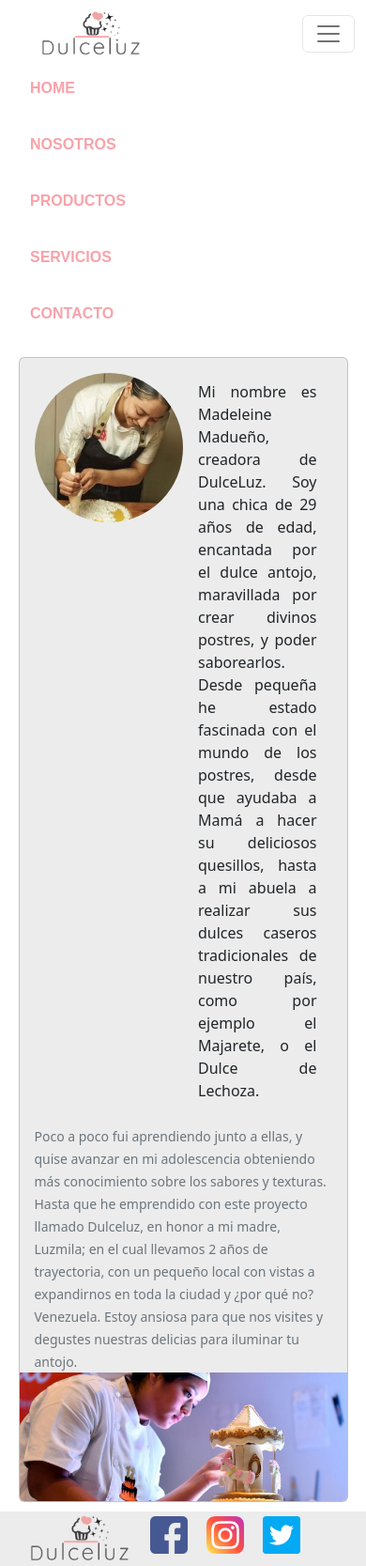
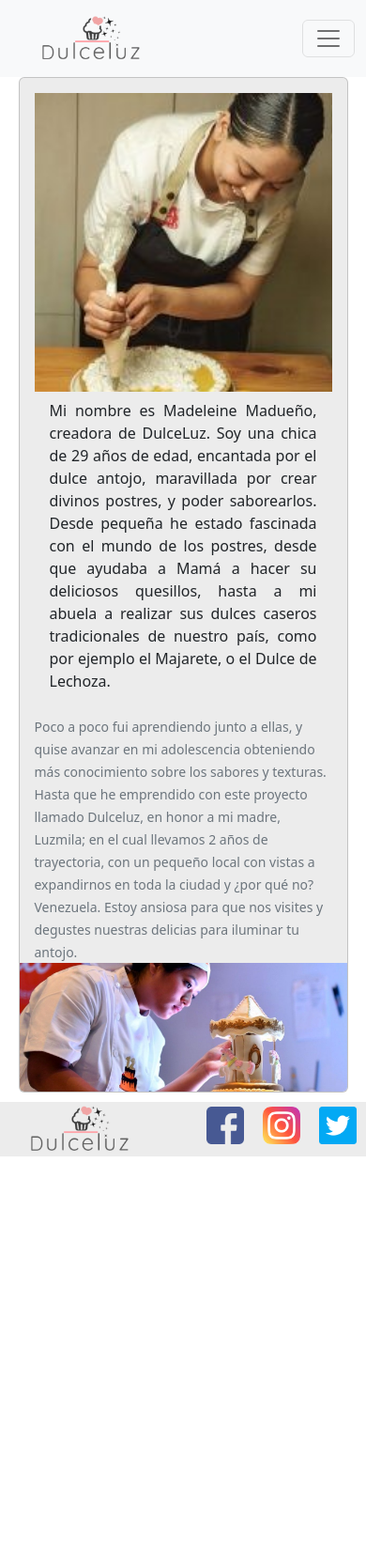
Before and after one commit to leojosem/Proyecto-Final, a website: page nosotros.html in a window 390 px wide. Shown: the whole page at 94% size. After the commit the page ends 1241 px from the top, so only its background shows below. Drawn offline with nearby package versions, Linux system fonts and the light colour scheme.

Commit message:
actualizando

```diff
--- a/nosotros.html
+++ b/nosotros.html
@@ -13,57 +13,98 @@
   </head>
 
   <body>
-    <header >
-        <nav class="navbar navbar-expand-lg sticky-md-top">
+    <header>
+      <nav class="navbar navbar-expand-lg bg-light d-flex">
         <div class="container-fluid">
-                <img src="media/logo.png" class="logo" alt="logo">
-              <button class="navbar-toggler" type="button" data-bs-toggle="collapse" data-bs-target="#navbarSupportedContent" aria-controls="navbarSupportedContent" aria-expanded="false" aria-label="Toggle navigation">
+          <a class="navbar-brand" href="./index.html"
+            ><img src="./media/logo.png" alt=""
+          /></a>
+          <button
+            class="navbar-toggler"
+            type="button"
+            data-bs-toggle="collapse"
+            data-bs-target="#navbarNav"
+            aria-controls="navbarNav"
+            aria-expanded="false"
+            aria-label="Toggle navigation"
+          >
             <span class="navbar-toggler-icon"></span>
           </button>
-              <div class="collapse navbar-collapse d-flex  align-items-center" id="navbarSupportedContent">
-                <ul class="navbar-nav me-auto mb-2 mb-lg-0 cabecera__lista justify-content-end ">
-                  <li class="nav-item cabecera__lista__item">
-                    <a class="nav-link" aria-current="page" href="index.html">HOME</a>
+          <div class="collapse navbar-collapse justify-content-end" id="navbarNav">
+            <ul
+              class="navbar-nav  mb-2 mb-lg-0 cabecera__lista justify-content-end"
+            >
+              <li class="nav-item cabecera_lista_item d-flex justify-content-center">
+                <a class="nav-link" aria-current="page" href="index.html"
+                  >HOME</a
+                >
               </li>
-                  <li class="nav-item cabecera__lista__item">
+              <li class="nav-item cabecera_lista_item d-flex justify-content-center">
                 <a class="nav-link" href="nosotros.html">NOSOTROS</a>
               </li>
-                  <li class="nav-item cabecera__lista__item">
-                    <a class="nav-link" href="productos.html" >PRODUCTOS</a>
+              <li class="nav-item cabecera_lista_item d-flex justify-content-center">
+                <a class="nav-link" href="productos.html">PRODUCTOS</a>
               </li>
-                  <li class="nav-item cabecera__lista__item">
+              <li class="nav-item cabecera_lista_item d-flex justify-content-center">
                 <a class="nav-link" href="servicios.html">SERVICIOS</a>
               </li>
-                  <li class="nav-item cabecera__lista__item">
+              <li class="nav-item cabecera_lista_item d-flex justify-content-center">
                 <a class="nav-link" href="contacto.html">CONTACTO</a>
               </li>
             </ul>
-
           </div>
         </div>
       </nav>
     </header>
-
+<main>
   <main>
     <section class="d-flex justify-content-center">
-      <div class="card d-flex ">
-        <div class="card-body d-flex">
-            <img src="media/repostera.png" class="repostera" alt="Repostera">
-            <p class="card-text1 my-2 px-3 align-items-center ">Mi nombre es Madeleine Madueño, creadora de DulceLuz. Soy una chica de 29 años de edad, encantada por el dulce antojo, maravillada por crear divinos postres, y poder saborearlos. Desde pequeña he estado fascinada con el mundo de los postres, desde que ayudaba a Mamá a hacer su deliciosos quesillos, hasta a mi abuela a realizar sus dulces caseros tradicionales de nuestro país, como por ejemplo el Majarete, o el Dulce de Lechoza.</p>
+      <div class="card d-block d-md-flex">
+        <div class="card-body d-block d-md-flex">
+          <img
+            src="media/repostera.png"
+            class="repostera w-100"
+            alt="Repostera"
+          />
+          <p class="card-text1 my-2 px-3 align-items-center">
+              Mi nombre es Madeleine Madueño, creadora de DulceLuz. Soy una
+            chica de 29 años de edad, encantada por el dulce antojo,
+            maravillada por crear divinos postres, y poder saborearlos. Desde
+            pequeña he estado fascinada con el mundo de los postres, desde que
+            ayudaba a Mamá a hacer su deliciosos quesillos, hasta a mi abuela
+            a realizar sus dulces caseros tradicionales de nuestro país, como
+            por ejemplo el Majarete, o el Dulce de Lechoza.
+          </p>
         </div>
-          <p class="card-text2 px-3 my-0"><small class="text-muted"> Poco a poco fui aprendiendo junto a ellas, y quise avanzar en mi adolescencia obteniendo más conocimiento sobre los sabores y texturas. Hasta que he emprendido con este proyecto llamado Dulceluz, en honor a mi madre, Luzmila; en el cual llevamos 2 años de trayectoria, con un pequeño local con vistas a expandirnos en toda la ciudad y ¿por qué no? Venezuela. Estoy ansiosa para que nos visites y degustes nuestras delicias para iluminar tu antojo.</small></p>
+        <p class="card-text2 px-3 my-0">
+          <small class="text-muted">
+              Poco a poco fui aprendiendo junto a ellas, y quise avanzar en mi
+            adolescencia obteniendo más conocimiento sobre los sabores y
+            texturas. Hasta que he emprendido con este proyecto llamado
+            Dulceluz, en honor a mi madre, Luzmila; en el cual llevamos 2 años
+            de trayectoria, con un pequeño local con vistas a expandirnos en
+            toda la ciudad y ¿por qué no? Venezuela. Estoy ansiosa para que
+            nos visites y degustes nuestras delicias para iluminar tu
+            antojo.</small
+          >
+        </p>
 
-        <img src="media/repostero.png" class="card-img-bottom" alt="Repostera decorando ">
+        <img
+          src="media/repostero.png"
+          class="card-img-bottom"
+          alt="Repostera decorando "
+        />
       </div>
     </section>
+  </main>
 </main>
 
 <!-- Footer-->
 <footer class="">
   <div class="container-fluid-footer d-flex">
       <img src="media/logo.png" class="logo ">
-    <div class="collapse navbar-collapse d-flex " id="navbarSupportedContent">
-      <ul class="navbar-nav me-auto mb-2 mb-lg-0 flex-row justify-content-end">
+    <div class="collapse navbar-collapse d-flex justify-content-end" id="navbarSupportedContent">
+      <ul class="navbar-nav mb-2 mb-lg-0 flex-row justify-content-end">
         <li class="nav-item cabecera__lista__item ">
           <a href="https://www.facebook.com/"><img class="rs " src="media/facebook.png" alt="Facebook"></a>
         </li>
--- a/scss/components/_contacto.scss
+++ b/scss/components/_contacto.scss
@@ -17,7 +17,7 @@
     }
     div{
         .form{
-            width: 60%;
+            width: 300px;
             height: fit-content;
             margin: 30px 0;
             font-family: Arial, sans-serif;
@@ -25,7 +25,7 @@
             background-color: nth($colores, 3);
             border-radius: 10px;
             .form-control{
-                width: 95%;
+                width: 70%;
                 height: 30px;
                 border-radius: 4px;
                 background-color: nth($colores, 3);
@@ -34,6 +34,9 @@
                 margin: 2%;
                 font-size: 20px;
             }
+            .btn{
+                color: nth($colores, 4);
+            }
         }
     }
 }
--- a/scss/components/_footer.scss
+++ b/scss/components/_footer.scss
@@ -8,6 +8,7 @@ footer{
         height: fit-content;
         background-color: nth($colores, 1);
         margin-top: 10px;
+        margin-bottom: 10px;
         .logo{
             width: 150px;
             padding-left: 20px;
@@ -16,7 +17,7 @@ footer{
             justify-content: end;
             margin: 5px 10px;
             width: 40px;
-            .rs:hover{
+            &:hover{
                 transform: scale(1.5);
             }
         }
--- a/scss/components/_header.scss
+++ b/scss/components/_header.scss
@@ -21,7 +21,7 @@ header{
                             text-decoration: none;
                             color: nth($colores, 3);
                             font-weight: bold;
-                            a:hover{
+                            &:hover{
                                 transform: scale(1.3);
                                 color: nth($colores, 4);
                             }
--- a/scss/components/_index.scss
+++ b/scss/components/_index.scss
@@ -35,7 +35,7 @@
                     width: 150px;
                     height: 150px;
                     border-radius: 50%;
-                    img:hover{
+                    &:hover{
                         filter: brightness(60%);
                     }
 
--- a/scss/components/_nosotros.scss
+++ b/scss/components/_nosotros.scss
@@ -11,12 +11,14 @@ main{
 
             @media only screen and (max-width: 480px){
                     width: 90%;
+
                 }
             @media only screen and (orientation: landscape) and (max-width: 480px) {
                     width: 90%;
                 }
 
             .card-body{
+                .repos{
                     .repostera{
                         border-radius: 50%;
                         width: 50%;
@@ -25,6 +27,8 @@ main{
                         height: fit-content;
 
                     }
+                }
+
                 .card-text1{
                     text-align: justify;
                     height: fit-content;
```
Also changed, not shown: contacto.html (+50 -35 lines), index.html (+31 -19 lines), productos.html (+30 -18 lines), servicios.html (+30 -18 lines), css/style.css, 1 other file. Lines whose indentation alone changed are shown as unchanged.
